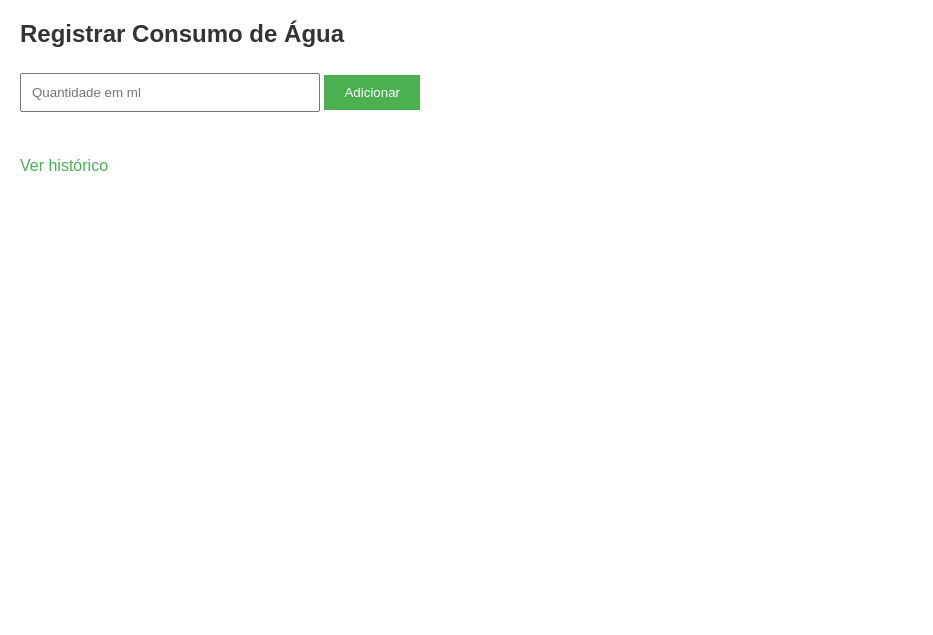
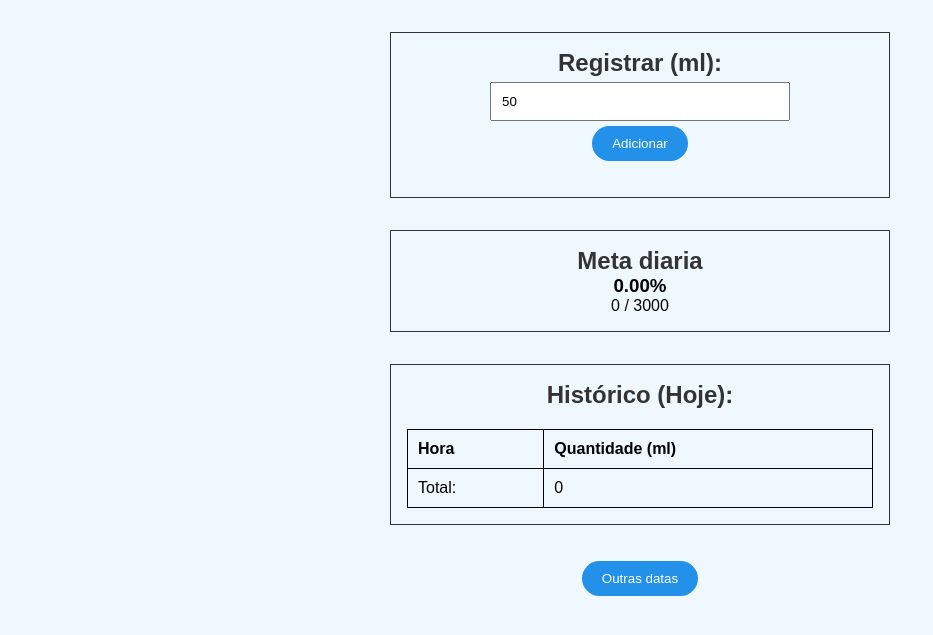
Before and after one commit to CarlosEduts/Projetos-Pessoais, a PHP site: page /home.php in a window 1280 px wide. Shown: the top 635 px of the page, without its empty margins (0-933 px from the left). Run offline with PHP 8.4, Linux system fonts and the light colour scheme; the visitor is signed in with stand-in values (Sample User, id 1).

Commit message:
feat(interface): Uma nova interface em andamento

```diff
--- a/Aplicativos/Water-tracker/db.php
+++ b/Aplicativos/Water-tracker/db.php
@@ -15,6 +15,7 @@ $db->exec("CREATE TABLE IF NOT EXISTS water_logs (
     id INTEGER PRIMARY KEY,
     user_id INTEGER,
     date TEXT,
+    hour TEXT,
     amount INTEGER,
     FOREIGN KEY(user_id) REFERENCES users(id)
 )");
--- a/Aplicativos/Water-tracker/home.php
+++ b/Aplicativos/Water-tracker/home.php
@@ -10,31 +10,93 @@ if (!isset($_SESSION['user_id'])) {
 if ($_SERVER['REQUEST_METHOD'] == 'POST') {
     $amount = $_POST['amount'];
     $date = date('Y-m-d');
+    $hour = date('H:i');
     $user_id = $_SESSION['user_id'];
 
-    $stmt = $db->prepare("INSERT INTO water_logs (user_id, date, amount) VALUES (?, ?, ?)");
-    if ($stmt->execute([$user_id, $date, $amount])) {
+    $stmt = $db->prepare("INSERT INTO water_logs (user_id, date, hour, amount) VALUES (?, ?, ?, ?)");
+    if ($stmt->execute([$user_id, $date, $hour, $amount])) {
         echo "Registro adicionado com sucesso!";
     } else {
         echo "Erro ao adicionar registro.";
+    }
+}
+
+$user_id = $_SESSION['user_id'];
+$stmt = $db->prepare("SELECT * FROM water_logs WHERE user_id = ? ORDER BY date DESC");
+$stmt->execute([$user_id]);
+$logs = $stmt->fetchAll(PDO::FETCH_ASSOC);
+
+$sum = 0;
+foreach ($logs as $log) {
+    if ($log['date'] == date('Y-m-d')) {
+        $sum += $log['amount'];
     }
 }
 ?>
 
 <!DOCTYPE html>
 <html lang="en">
+
 <head>
     <meta charset="UTF-8">
     <meta name="viewport" content="width=device-width, initial-scale=1.0">
     <title>Registrar Consumo de Água</title>
     <link rel="stylesheet" href="style.css">
 </head>
+
 <body>
-    <h2>Registrar Consumo de Água</h2>
-    <form method="post">
-        <input type="number" name="amount" placeholder="Quantidade em ml" required>
-        <button type="submit">Adicionar</button>
-    </form>
-    <a href="view.php">Ver histórico</a>
+    <div class="home-container">
+
+        <div class="home-box">
+            <h2>Registrar (ml): </h2>
+            <form method="post">
+                <input type="number" name="amount" value="50" placeholder="Quantidade em ml" required>
+                <br />
+                <button type="submit">Adicionar</button>
+            </form>
+        </div>
+
+        <div class="home-box">
+            <h2>Meta diaria</h2>
+            <h3 class="goal-percentage"></h3>
+            <p class="goal"><?php echo $sum ?></p>
+        </div>
+
+        <div class="home-box">
+            <h2>Histórico (Hoje): </h2>
+            <table>
+                <tr>
+                    <th>Hora</th>
+                    <th>Quantidade (ml)</th>
+                </tr>
+                <?php foreach ($logs as $log): ?>
+                    <?php if ($log['date'] == date('Y-m-d')): ?>
+                        <tr>
+                            <td><?php echo htmlspecialchars($log['hour']); ?></td>
+                            <td><?php echo htmlspecialchars($log['amount']); ?></td>
+                        </tr>
+                    <?php endif; ?>
+                <?php endforeach; ?>
+                <tr>
+                    <td>Total:</td>
+                    <td><?php echo htmlspecialchars($sum); ?></td>
+                </tr>
+            </table>
+        </div>
+        <a href="view.php"><button>Outras datas</button></a>
+    </div>
+
+
+    <script>
+        let goalValue = document.querySelector('.goal')
+        let percentage = document.querySelector('.goal-percentage')
+        let goalDay = 3000
+
+        percentage.innerText = `${((goalValue.innerText / goalDay) * 100).toFixed(2)}%`
+        goalValue.innerText = `${goalValue.innerText} / ${goalDay}`
+    </script>
+
+
 </body>
+
 </html>
--- a/Aplicativos/Water-tracker/register.php
+++ b/Aplicativos/Water-tracker/register.php
@@ -25,12 +25,17 @@ if ($_SERVER['REQUEST_METHOD'] == 'POST') {
 </head>
 
 <body>
+    <div class="container">
+        <div>
             <h2>Cadastro</h2>
             <form method="post">
                 <input type="text" name="username" placeholder="Usuário" required>
                 <input type="password" name="password" placeholder="Senha" required>
+                <br />
                 <button type="submit">Cadastrar</button>
             </form>
+        </div>
+    </div>
 </body>
 
 </html>
--- a/Aplicativos/Water-tracker/style.css
+++ b/Aplicativos/Water-tracker/style.css
@@ -1,6 +1,12 @@
+* {
+    margin: 0;
+    padding: 0;
+    box-sizing: border-box;
+}
+
 body {
     font-family: Arial, sans-serif;
-    margin: 20px;
+    background-color: aliceblue;
 }
 
 h2 {
@@ -21,14 +27,16 @@ input[type="text"], input[type="password"], input[type="number"] {
 
 button {
     padding: 10px 20px;
-    background-color: #4CAF50;
+    margin: 0 .5rem;
+    background-color: #2390e9;
     color: white;
     border: none;
     cursor: pointer;
+    border-radius: 40px;
 }
 
 button:hover {
-    background-color: #45a049;
+    background-color: #2390e9;
 }
 
 table {
@@ -50,5 +58,45 @@ a {
     display: inline-block;
     margin-top: 20px;
     text-decoration: none;
-    color: #4CAF50;
+    color: #2390e9;
 }
+
+.container {
+    width: 100%;
+    height: 100dvh;
+    display: flex;
+    flex-direction: column;
+    align-items: center;
+    justify-content: center;
+    text-align: center;
+    padding: 1rem;
+}
+
+.container > div {
+    width: 100%;
+    max-width: 900px;
+    display: flex;
+    flex-direction: column;
+    align-items: center;
+    justify-content: center;
+    gap: 1rem;
+}
+
+.home-container {
+    width: 100%;
+    padding: 1rem;
+    display: flex;
+    flex-direction: column;
+
+    align-items: center;
+    justify-content: center;
+    text-align: center;
+}
+
+.home-box {
+    border: 1px solid #333;
+    padding: 1rem;
+    margin: 1rem;
+width: 100%;
+max-width: 500px;
+}
```
Also changed, not shown: Aplicativos/Water-tracker/index.php (+10 -11 lines), Aplicativos/Water-tracker/login.php (+8 -0 lines), Aplicativos/Water-tracker/view.php (+28 -7 lines), Scripts/php/Codeguage-Ex/addition-calculator.php (renamed from Experimentos/php/Codeguage-Ex/addition-calculator.php), Scripts/php/Codeguage-Ex/bitwise-NOT.php (renamed from Experimentos/php/Codeguage-Ex/bitwise-NOT.php), Scripts/php/Codeguage-Ex/hello.php (renamed from Experimentos/php/Codeguage-Ex/hello.php), Scripts/php/Codeguage-Ex/iterative-factorial.php (renamed from Experimentos/php/Codeguage-Ex/iterative-factorial.php), Scripts/php/Codeguage-Ex/linear-search.php (renamed from Experimentos/php/Codeguage-Ex/linear-search.php), Scripts/php/Codeguage-Ex/multiplication-tables.php (renamed from Experimentos/php/Codeguage-Ex/multiplication-tables.php), Scripts/php/Codeguage-Ex/primality-test.php (renamed from Experimentos/php/Codeguage-Ex/primality-test.php), Scripts/php/Codeguage-Ex/rudimentary-calculator.php (renamed from Experimentos/php/Codeguage-Ex/rudimentary-calculator.php), Scripts/php/Codeguage-Ex/sorted-numbers.php (renamed from Experimentos/php/Codeguage-Ex/sorted-numbers.php), Scripts/php/Simple-CRUD/database.php (renamed from Experimentos/php/Simple-CRUD/database.php), Scripts/php/Simple-CRUD/index.php (renamed from Experimentos/php/Simple-CRUD/index.php), 4 other files. Lines whose indentation alone changed are shown as unchanged.
